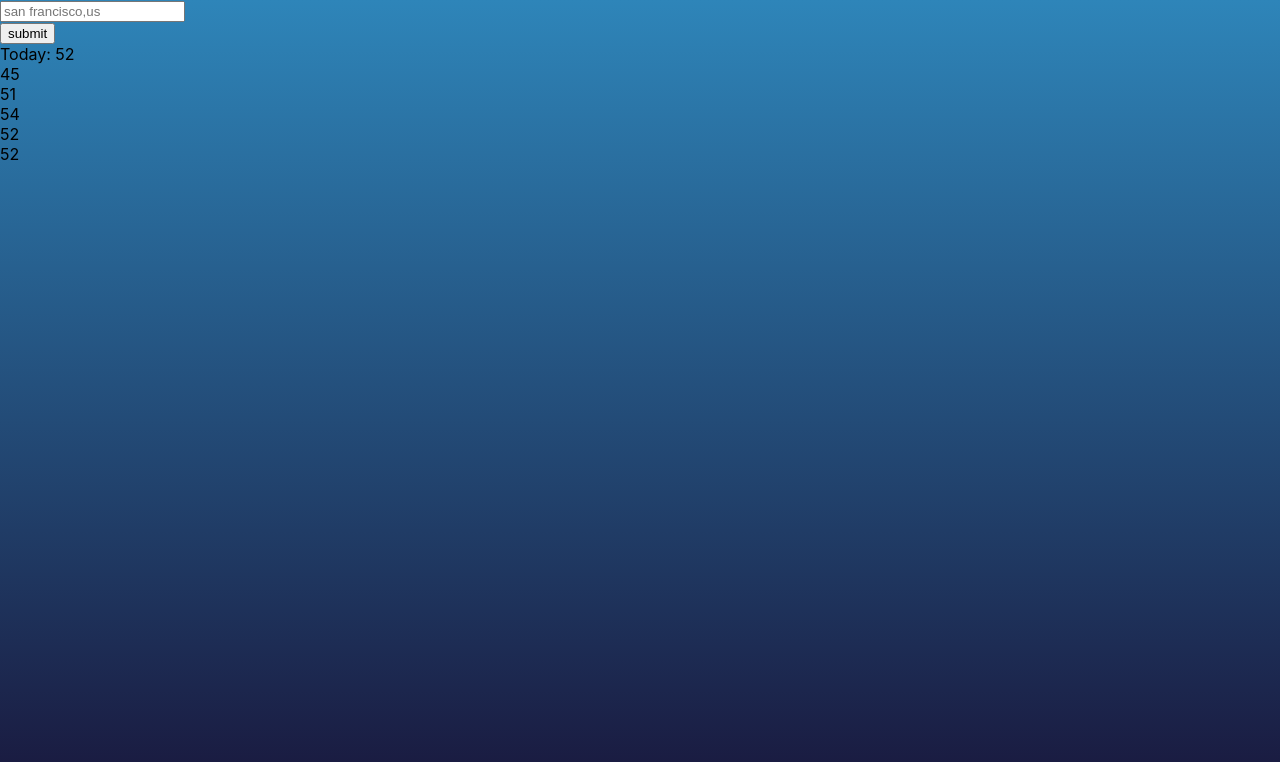
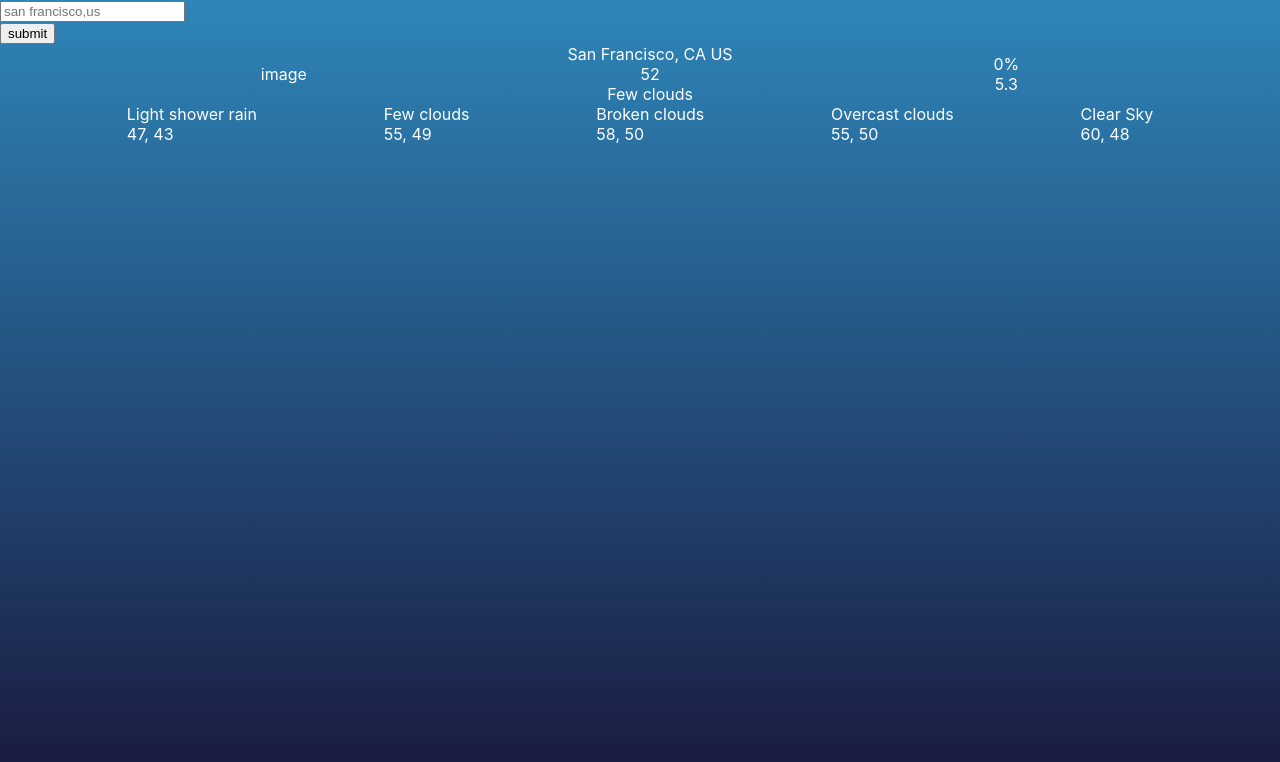
Before and after one commit to nicktahani/weather-app-v3, a React (Create React App) app: page / in a window 1280 px wide. Shown: the top 762 px of the page. Built offline with nearby package versions, Linux system fonts and the light colour scheme.

Commit message:
extracted components

```diff
--- /dev/null
+++ b/src/components/CurrentWeather.js
@@ -0,0 +1,37 @@
+import React from 'react'
+import '../css/CurrentWeather.css'
+
+const CurrentWeather = ({ currentWeatherInfo, locationString }) => {
+  return (
+    <div className='currWeather'>
+      {currentWeatherInfo && currentWeatherInfo.map(curr =>
+        <div key={curr.time} className='curr-info'>
+          <div className='forecast-image'>
+            image
+          </div>
+          <div className='location-info'>
+            <div>
+              {locationString}
+            </div>
+            <div>
+              {curr.currTemp}
+            </div>
+            <div>
+              {curr.currDesc}
+            </div>
+          </div>
+          <div className='precip-wind'>
+            <div>
+              {curr.precip}
+            </div>
+            <div>
+              {curr.windSpd}
+            </div>
+          </div>
+        </div>
+      )}
+    </div>
+  )
+}
+
+export default CurrentWeather
--- a/src/components/DataFetch.js
+++ b/src/components/DataFetch.js
@@ -2,13 +2,15 @@
 
 TODO:
 
-Current: data processing w/ new api, create static version of app, extract into multiple components
+Current: data processing w/ new api, extract into multiple components
 
 Next: autocomplete for locations (dynamic querying)
 
 */
 
 import React, { Component } from 'react';
+import ForecastCard from './ForecastCard'
+import CurrentWeather from './CurrentWeather'
 
 // const baseUrl =
 
@@ -17,11 +19,43 @@ const errorStyle = {
   fontSize: '2em'
 };
 
+
+const getCurrentWeather = weatherData => {
+  const currentWeatherInfo = weatherData.data.slice(0, 1).map(d => ({
+    time: d.ts,
+    currTemp: Math.round(d.temp),
+    currDesc: d.weather.description,
+    precip: `${d.pop}%`,
+    windSpd: d.wind_spd
+    // date
+  }))
+  return currentWeatherInfo
+}
+
+const getForecasts = weatherData => {
+  const fiveDayForecast = weatherData.data.slice(1, 6).map(d => ({
+    time: d.ts,
+    hiTemp: Math.round(d.high_temp),
+    lowTemp: Math.round(d.low_temp),
+    description: d.weather.description
+    // days of the week
+  }))
+  return fiveDayForecast
+}
+
+const getLocationString = weatherData => {
+  return `${weatherData.city_name}, ${weatherData.state_code} ${weatherData.country_code}`
+}
+
 class DataFetch extends Component {
   state = {
+    isLoading: true,
     weatherData: null,
     // location: 'San Francisco,CA',
+    fiveDayForecast: null,
+    currentWeatherInfo: null,
     error: false
+
   }
 
   componentDidMount() {
@@ -39,18 +73,35 @@ class DataFetch extends Component {
 
   fetchData = () => {
     // const url = `${baseUrl}&q=${this.state.location}`
-
+    this.setState({ isLoading: true, error: false }, () => {
       fetch('./data/weather.json')
         .then(res => {
           if (!res.ok) {
-          throw 'invalid'
+            return Promise.reject(`Looks like there was a problem. Status Code: ${res.status}`)
           }
           return res.json()
         })
         // .then(this.deserializeApiData)
-      .then(weatherData => this.setState({ weatherData, error: false }, () => console.log(weatherData)))
-      .catch(e => this.setState({ error: e }, () => console.log(e)))
+        .then(weatherData =>
+          this.setState({
+            currentWeatherInfo: getCurrentWeather(weatherData),
+            fiveDayForecast: getForecasts(weatherData),
+            locationString: getLocationString(weatherData),
+            isLoading: false,
+            error: false
+          })
+        )
+        .catch(e => {
+          this.setState({
+            isLoading: false,
+            error: e
+          }, () =>
+            console.log(e)
+          )
+        })
+    })
   }
+
   /*
   deserializeApiData = data => {
     console.log('deserializing', data)
@@ -61,19 +112,17 @@ class DataFetch extends Component {
   */
 
   render() {
-    const { weatherData, error } = this.state
+    const { isLoading, error, locationString, currentWeatherInfo, fiveDayForecast } = this.state
 
-    if (!weatherData) {
+    if (isLoading) {
       return <div>loading...</div>
     }
 
-    const currTemp = `Today: ${weatherData.data[0].temp}`
-
-    const fiveDayForecast = weatherData.data.slice(1, 6).map(d => ({time: d.ts, temp: Math.round(d.temp)}))
-
-
+    console.log(this.state)
 
     return (
+      <div className='wrapper'>
+
         <div className='action'>
           <div className='search-box'>
             <input
@@ -81,21 +130,17 @@ class DataFetch extends Component {
               placeholder='san francisco,us'
             />
           </div>
-
           <div className='submit-btn'>
             <input type='submit' value='submit' onClick={this.handleSubmit}/>
           </div>
-
-        <div className='currWeather'>
-          {error && <div style={errorStyle}>Please enter a valid location</div>}
-          {currTemp}
         </div>
 
-        <div className='forecasts'>
-          {fiveDayForecast.map(interval =>
-            <div key={interval.time}>{interval.temp}</div>
-          )}
-        </div>
+        <CurrentWeather currentWeatherInfo={currentWeatherInfo} locationString={locationString}/>
+
+        {error && <div style={errorStyle}>Please enter a valid location</div>}
+
+        <ForecastCard fiveDayForecast={fiveDayForecast}/>
+
       </div>
     )
   }
--- /dev/null
+++ b/src/components/ForecastCard.js
@@ -0,0 +1,21 @@
+import React from 'react'
+import '../css/ForecastCard.css'
+
+const ForecastCard = ({ fiveDayForecast }) => {
+  return (
+      <div className='forecasts'>
+          {fiveDayForecast.map(forecast =>
+            <div key={forecast.time} className='forecast-info'>
+              <div className='forecast-desc'>
+                {forecast.description}
+              </div>
+              <div className='hi-low'>
+                {`${forecast.hiTemp}, ${forecast.lowTemp}`}
+              </div>
+            </div>
+          )}
+        </div>
+  )
+}
+
+export default ForecastCard
--- /dev/null
+++ b/src/css/CurrentWeather.css
@@ -0,0 +1,6 @@
+.curr-info {
+  display: flex;
+  justify-content: space-evenly;
+  align-items: center;
+  text-align: center;
+}
--- /dev/null
+++ b/src/css/ForecastCard.css
@@ -0,0 +1,4 @@
+.forecasts {
+  display: flex;
+  justify-content: space-evenly;
+}
--- a/src/index.css
+++ b/src/index.css
@@ -6,6 +6,7 @@ body {
   -webkit-font-smoothing: antialiased;
   -moz-osx-font-smoothing: grayscale;
   background: linear-gradient(#2E85B9, #19173C);
+  color: #fff;
 }
 
 html {
```
Lines whose indentation alone changed are shown as unchanged.
